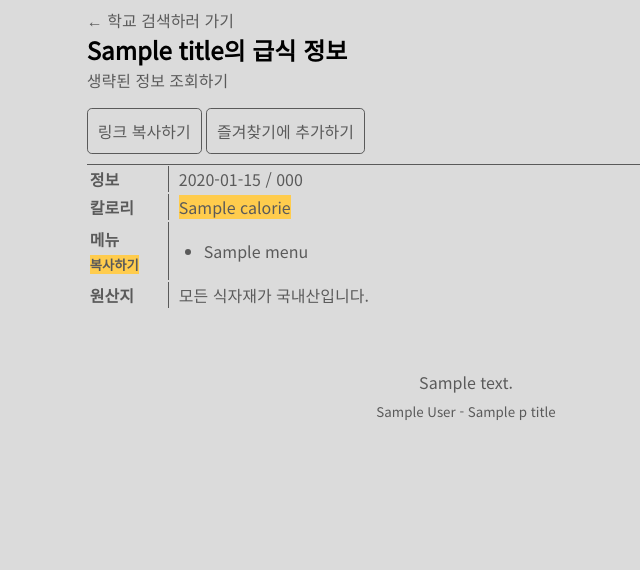
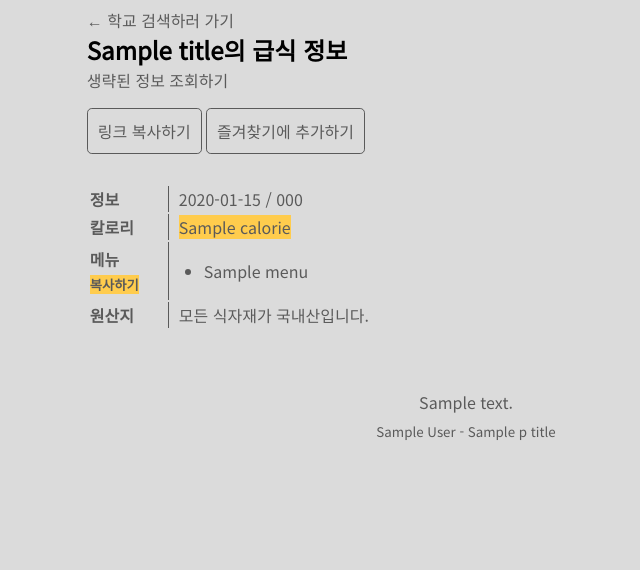
Before and after one commit to chick0/meal-api, a Flask app: template app/templates/meal/show.html in a window 1280 px wide. Shown: the top 570 px of the page, without its empty margins (174-814 px from the left). Run offline with Flask 2, Linux system fonts and the light colour scheme; the template is opened without the code that fills it: most values are stand-ins (such as "Sample title", 1, 10 or a date in 2020).

Commit message:
remove hr

```diff
--- a/app/templates/meal/show.html
+++ b/app/templates/meal/show.html
@@ -9,9 +9,10 @@
 
         <button class="btn no-script ie copy" data-clipboard-text="{{ request.base_url }}">링크 복사하기</button>
         <button class="btn no-script ie" id="star" style="display:none;">즐겨찾기</button>
+
+        <div style="margin-top:30px;margin-bottom:10px">
         {% for meal in result: %}
-        <hr style="margin-top:10px;margin-bottom:-1px">
-        <table id="meal_{{ meal['code'][0] }}">
+            <table id="meal_{{ meal['code'][0] }}" style="margin-bottom:30px;">
                 <tr>
                     <th width="75px">정보</th>
                     <td>{{ day.strftime('%Y년 %m월 %d일') }} / {{ meal['code'][1] }}</td>
@@ -48,6 +49,7 @@
                 </tr>
             </table>
         {% endfor %}
+        </div>
 
         <div class="poem">
             <a href="{{ p_url }}">
```
Lines whose indentation alone changed are shown as unchanged.
